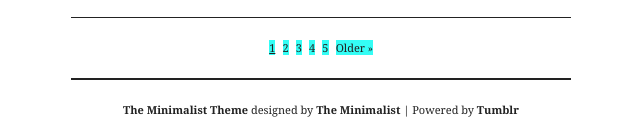
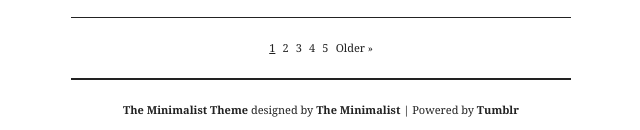
Before and after one commit to martincr/minimal, a plain HTML site: page index.html in a window 1280 px wide. Shown: the part 1863-1993 px from the top of the page, without its empty margins (319-959 px from the left). Drawn offline with nearby package versions, Linux system fonts and the light colour scheme; a script that the page names is missing.

Commit message:
Removed bad hex again.

```diff
--- a/style.css
+++ b/style.css
@@ -388,7 +388,7 @@
         font:11px Georgia, "Times New Roman", Times, serif;
         padding:0;
         margin:0 2px;
-        background:#34fdf5;/* h? */
+        /*background:#34hdf5;*/
         color:#222;
         text-decoration:none;
      }
```
